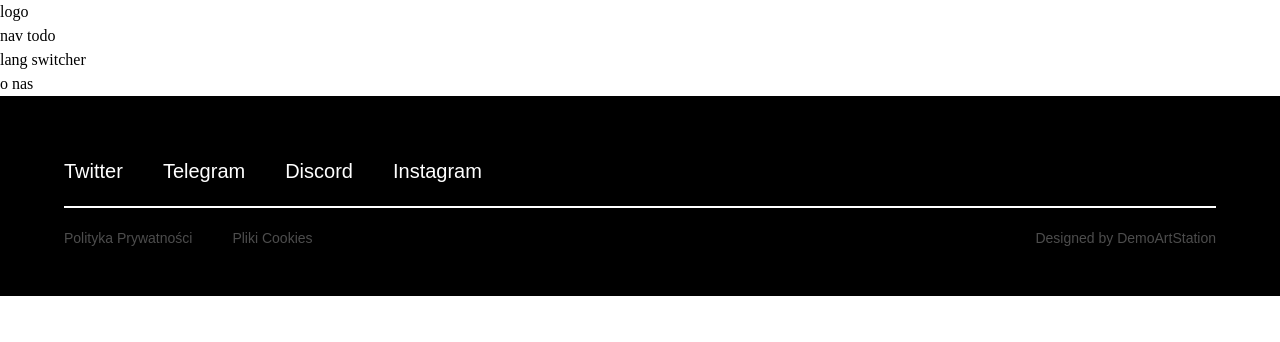
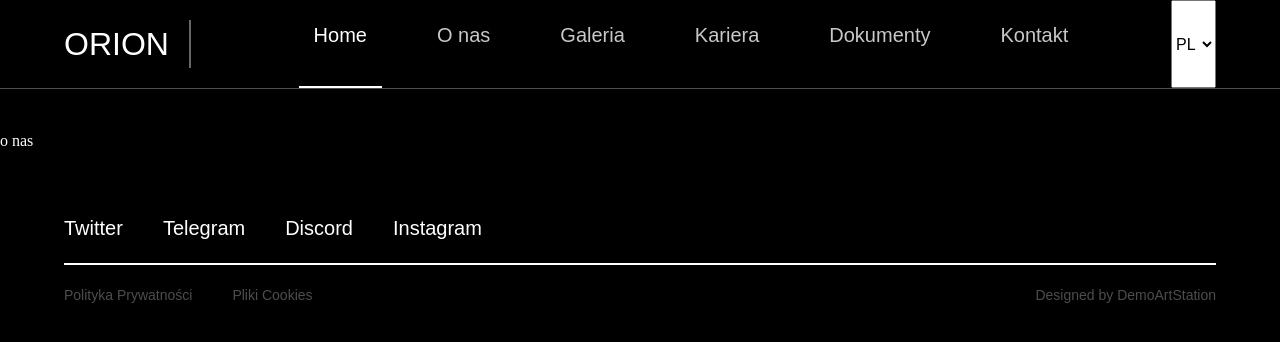
Before and after one commit to utamovita/orion-site, a Next.js app: page /o-nas in a window 1280 px wide. Shown: the top 342 px of the page. Built offline with nearby package versions, Linux system fonts and the light colour scheme.

Commit message:
Added Headerv1, header scss &  some css to global

```diff
--- a/src/components/layout/footer/footer.component.tsx
+++ b/src/components/layout/footer/footer.component.tsx
@@ -24,6 +24,7 @@ function Footer(props: FooterProps) {
         <li>
           <a href="https://www.instagram.com/?hl=pl">Instagram</a>
         </li>
+        {/*Nie moge dodac strzalki przez material UI, nie moge zainstalowac paczki? */}
       </ul>
       <ul className={styles.bottomLinks}>
         <li>
--- a/src/components/layout/footer/footer.module.scss
+++ b/src/components/layout/footer/footer.module.scss
@@ -1,8 +1,6 @@
 .footer {
   display: flex;
   flex-direction: column;
-  background-color: black;
-  color: white;
   height: 200px;
   font-family: "Poppins", sans-serif;
 }
@@ -22,11 +20,6 @@
 
     &:first-of-type {
       margin-left: 0px;
-    }
-
-    a {
-      color: inherit;
-      text-decoration: none;
     }
   }
 }
--- a/src/components/layout/header/header.component.tsx
+++ b/src/components/layout/header/header.component.tsx
@@ -12,10 +12,18 @@ function Header(props: HeaderProps) {
 
   return (
     <header className={styles.header}>
-      <Container>
-        <div>logo</div>
+      <Container className={styles.container}>
+        <div className={styles.logo}>
+          <a href="#">Orion</a>
+        </div>
         <MainNavigation menuData={menuData} />
-        <div>lang switcher</div>
+        <select name="lang" id="lang-select">
+          {" "}
+          <option value="pl">PL</option>
+          <option value="en">EN</option>
+          <option value="de">DE</option>
+        </select>
+        {/*kowal ma to zrobic niby */}
       </Container>
     </header>
   );
--- a/src/components/layout/header/header.module.scss
+++ b/src/components/layout/header/header.module.scss
@@ -1,3 +1,22 @@
 .header {
   display: flex;
+  font-family: "Poppins", sans-serif;
+  margin-bottom: 40px;
+  border-bottom: 1px solid rgb(77, 77, 77);
+
+  .container {
+    display: flex;
+    justify-content: space-between;
+    margin: 0 auto;
+    width: 90%;
+    max-width: 1200px;
+
+    .logo {
+      font-size: 32px;
+      padding-right: 20px;
+      margin: 20px 20px 20px 0;
+      border-right: 2px solid rgb(102, 102, 102);
+      text-transform: uppercase;
+    }
+  }
 }
--- a/src/components/layout/header/main-navigation/main-navigation.component.tsx
+++ b/src/components/layout/header/main-navigation/main-navigation.component.tsx
@@ -9,7 +9,42 @@ function MainNavigation(props: MainNavigationProps) {
   const { menuData } = props;
 
   console.log("menuData", menuData);
-  return <nav className={styles.nav}>nav todo</nav>;
+  return (
+    <nav>
+      <ul className={styles.nav}>
+        <li className={styles.active}>
+          <a href="#" target="_blank" rel="noopener noreferrer">
+            Home
+          </a>
+        </li>
+        <li>
+          <a href="#" target="_blank" rel="noopener noreferrer">
+            O nas
+          </a>
+        </li>
+        <li>
+          <a href="#" target="_blank" rel="noopener noreferrer">
+            Galeria
+          </a>
+        </li>
+        <li>
+          <a href="#" target="_blank" rel="noopener noreferrer">
+            Kariera
+          </a>
+        </li>
+        <li>
+          <a href="#" target="_blank" rel="noopener noreferrer">
+            Dokumenty
+          </a>
+        </li>
+        <li>
+          <a href="#" target="_blank" rel="noopener noreferrer">
+            Kontakt
+          </a>
+        </li>
+      </ul>
+    </nav>
+  );
 }
 
 export { MainNavigation };
--- a/src/components/layout/header/main-navigation/main-navigation.module.scss
+++ b/src/components/layout/header/main-navigation/main-navigation.module.scss
@@ -1,3 +1,22 @@
 .nav {
   display: flex;
+  height: 100%;
+  padding: 20px 0 0;
+  color: rgb(200, 200, 200);
+
+  li {
+    margin: 0px 20px;
+    padding: 0 15px;
+    font-size: 20px;
+
+    &:hover {
+      border-bottom: 2px solid white;
+      color: white;
+    }
+
+    &.active {
+      border-bottom: 2px solid white;
+      color: white;
+    }
+  }
 }
--- a/src/components/layout/styles/global.scss
+++ b/src/components/layout/styles/global.scss
@@ -2,4 +2,6 @@
 
 body {
   font-family: var(--fontFamilyPrimary);
+  background-color: black;
+  color: white;
 }
--- a/src/components/layout/styles/reset.scss
+++ b/src/components/layout/styles/reset.scss
@@ -52,6 +52,11 @@ h6 {
 ol,
 ul {
   list-style: none;
+}
+
+a {
+  text-decoration: none;
+  color: inherit;
 }
 
 html,
```
